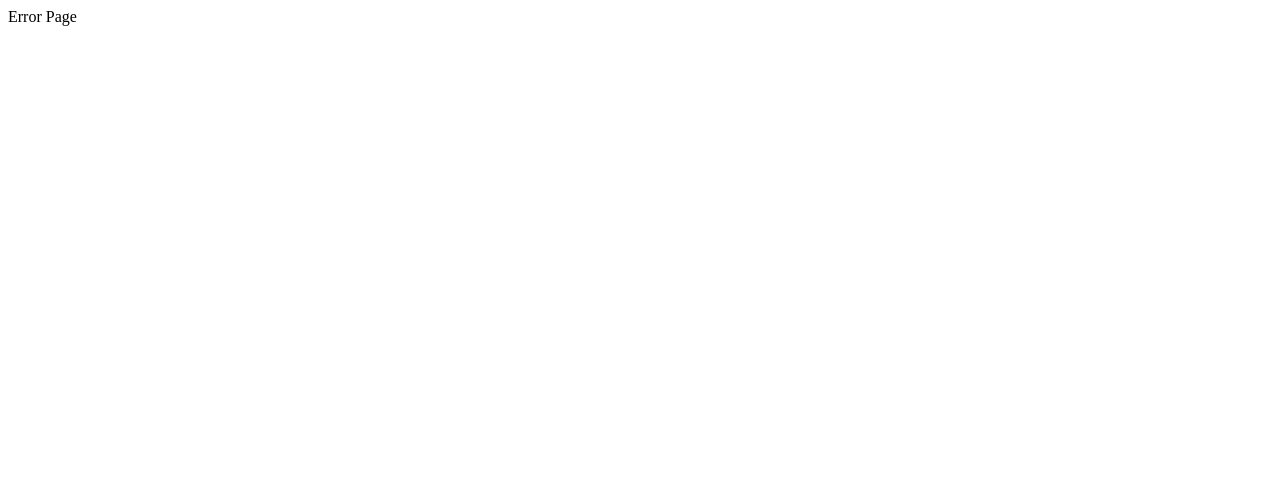
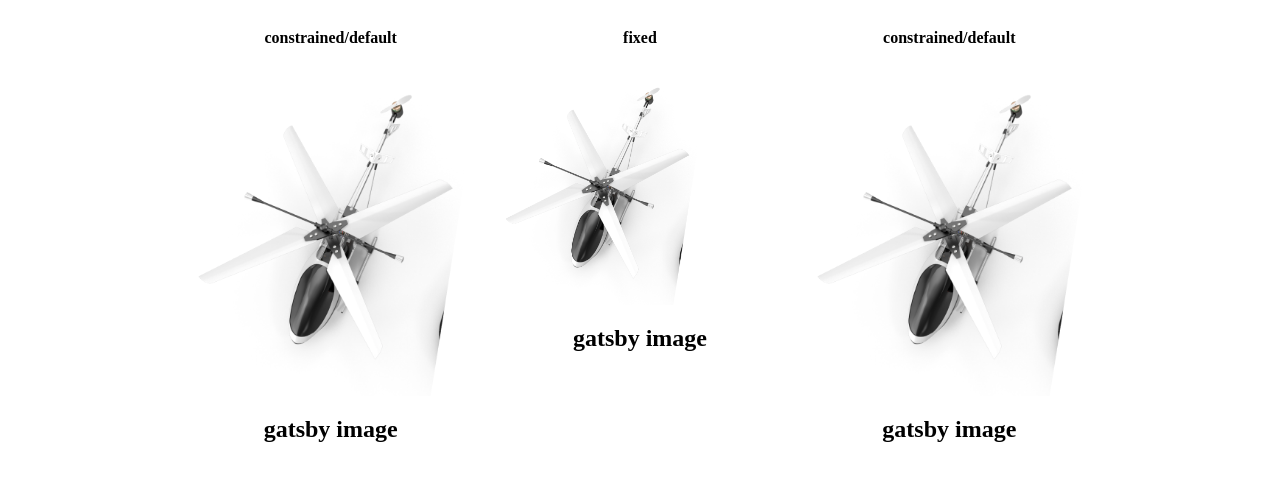
Before and after one commit to aexshafii/cool-adventure-platform, a Gatsby site: page /components/Images in a window 1280 px wide. Before the commit this address had no page. Built offline with nearby package versions, Linux system fonts and the light colour scheme; Gatsby itself is replaced by a stand-in of ours.

Commit message:
feat: test hero and test images

```diff
--- a/gatsby-config.js
+++ b/gatsby-config.js
@@ -6,5 +6,20 @@
 
 module.exports = {
   /* Your site config here */
-  plugins: [],
+  siteMetadata: {
+    title: "Simply Recipes",
+    description: "hello",
+    author: "@alexshafii",
+    person: { name: "alex", age: 28 },
+    simpleData: ["item 1", "item 2"],
+    complexData: [
+      { name: "john", age: 12 },
+      { name: "alex", age: 28 },
+    ],
+  },
+  plugins: [
+    `gatsby-plugin-image`,
+    `gatsby-plugin-sharp`,
+    `gatsby-transformer-sharp`, // Needed for dynamic images
+  ],
 }
--- a/src/pages/assets/main.css
+++ b/src/pages/assets/main.css
@@ -214,6 +214,10 @@ button,
   text-transform: capitalize;
   font-size: 1rem;
   font-weight: 700;
+}
+.grey {
+  background: grey;
+  margin-left: 1.3125rem;
 }
 button:hover,
 .btn:hover {
--- /dev/null
+++ b/src/pages/components/Hero.js
@@ -0,0 +1,27 @@
+import React from "react"
+import { Link } from "gatsby"
+
+const Hero = () => {
+  return (
+    <>
+      <main className="page">
+        <section className="about-page">
+          <article>
+            <h5>AMERICA’S #1 RATED ADVENTURE PLATFORM</h5>
+            <h1>Take Control of your Weekends</h1>
+
+            <p>Find adenture anywhere</p>
+            <Link to="/contact" className="btn">
+              contact
+            </Link>
+            <Link to="/contact" className="btn grey">
+              Request a demo
+            </Link>
+          </article>
+        </section>
+      </main>
+    </>
+  )
+}
+
+export default Hero
--- /dev/null
+++ b/src/pages/components/Images.js
@@ -0,0 +1,66 @@
+import React from "react"
+import styled from "styled-components"
+import chopper from "../assets/chopper@2x.png"
+import { StaticImage } from "gatsby-plugin-image"
+
+const Images = () => {
+  return (
+    <Wrapper>
+      <article>
+        <h4>constrained/default</h4>
+        <StaticImage
+          src="../assets/chopper@2x.png"
+          alt="chopper"
+          placeholder="tracedSVG"
+          layout="constrained"
+          as="section"
+          className="example-img"
+        />
+        <h2> gatsby image</h2>
+      </article>
+      <article>
+        <h4>fixed</h4>
+        <StaticImage
+          src="../assets/chopper@2x.png"
+          alt="chopper"
+          placeholder="blurred"
+          layout="fixed"
+          width={200}
+          as="div"
+          className="example-img"
+        />
+        <h2> gatsby image</h2>
+      </article>
+      <article>
+        <h4>constrained/default</h4>
+        <StaticImage
+          src="../assets/chopper@2x.png"
+          alt="chopper"
+          placeholder="dominantColor"
+          layout="fullWidth"
+          as="section"
+          className="article"
+        />
+        <h2> gatsby image</h2>
+      </article>
+    </Wrapper>
+  )
+}
+
+const Wrapper = styled.section`
+  width: 70vw;
+  margin 0 auto;
+  display: grid;
+  text-align: center;
+  gap: 2rem;
+  article {
+
+  }
+  @media (min-width: 992px) {
+     grid-template-columns: 1fr 1fr 1fr;
+     grid-auto-flow: row;
+
+  }
+
+`
+export default Images
```
Also changed, not shown: package.json (+7 -1 lines), src/pages/index.js (+8 -1 lines), src/pages/assets/chopper@2x.png (added), 1 other file.
